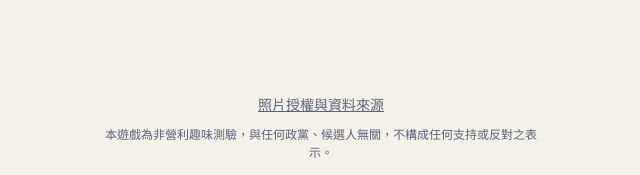
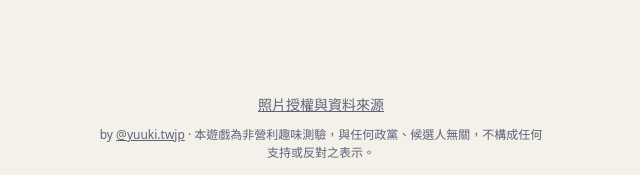
Before and after one commit to yukytw/tw-2026-election-game, a website with bundled scripts: page index.html in a window 1280 px wide. Shown: the part 622-797 px from the top of the page, without its empty margins (319-959 px from the left). Built offline with nearby package versions, Linux system fonts and the light colour scheme.

Commit message:
Credit the author in a single shared footer
The footer was copied into both the start and result screens, and adding the
byline to one of them immediately drifted from the other, so there is now one
footer outside the screens, hidden on the timed play screen, which needs the
height for the choices, and on the credits page, which would link to itself.
The disclaimer carries the byline rather than sitting on its own line, and it
now also shows on the result screen, which is where someone is about to post
about candidates.

Moving the footer out of the screens left each screen claiming a full viewport
of its own, so the footer stacked on top of that and the page overflowed; the
active screen now flexes to fill whatever the footer leaves. #app also gets
border-box, without which its min-height sat outside its own padding and
overflowed by a further 32px.

Co-Authored-By: Claude Opus 5 <noreply@anthropic.com>

```diff
--- a/index.html
+++ b/index.html
@@ -29,10 +29,6 @@
         <button id="btn-start" class="btn primary big">開始挑戰</button>
         <p class="best" id="best-score" hidden></p>
       </div>
-      <footer class="foot">
-        <button class="link" data-open="credits">照片授權與資料來源</button>
-        <p class="disclaimer">本遊戲為非營利趣味測驗，與任何政黨、候選人無關，不構成任何支持或反對之表示。</p>
-      </footer>
     </section>
 
     <!-- 遊戲畫面 -->
@@ -74,9 +70,6 @@
       </div>
       <h2 class="missed-title" id="missed-title" hidden>這幾位你還沒答對</h2>
       <ul class="missed" id="missed"></ul>
-      <footer class="foot">
-        <button class="link" data-open="credits">照片授權與資料來源</button>
-      </footer>
     </section>
 
     <!-- 授權說明 -->
@@ -87,6 +80,12 @@
       <p>縣市界線：內政部國土測繪中心「直轄市、縣(市)界線」，依政府資料開放授權條款第 1 版使用，經 <a href="https://github.com/dkaoster/taiwan-atlas" target="_blank" rel="noopener">taiwan-atlas</a> 轉檔與簡化。候選人名單依各縣市選舉委員會登記資料，以中選會公告為準。</p>
       <ul class="credits" id="credits"></ul>
     </section>
+
+    <!-- 共用 footer：遊戲中與授權頁不顯示（見 .foot 的 data-screen 規則） -->
+    <footer class="foot">
+      <button class="link" data-open="credits">照片授權與資料來源</button>
+      <p class="disclaimer">by <a href="https://www.threads.com/@yuuki.twjp" target="_blank" rel="noopener">@yuuki.twjp</a> · 本遊戲為非營利趣味測驗，與任何政黨、候選人無關，不構成任何支持或反對之表示。</p>
+    </footer>
   </main>
   <div class="toast" id="toast" role="status"></div>
   <script type="module" src="src/main.js"></script>
--- a/src/main.js
+++ b/src/main.js
@@ -54,6 +54,7 @@ let state = null;
 
 function show(id) {
   document.querySelectorAll(".screen").forEach((s) => s.classList.toggle("active", s.id === `screen-${id}`));
+  document.body.dataset.screen = id;
   window.scrollTo(0, 0);
 }
 
--- a/src/style.css
+++ b/src/style.css
@@ -37,9 +37,13 @@ button { font: inherit; color: inherit; cursor: pointer; }
   margin: 0 auto;
   min-height: 100dvh;
   padding: max(16px, env(safe-area-inset-top)) 16px max(16px, env(safe-area-inset-bottom));
+  box-sizing: border-box;
+  display: flex;
+  flex-direction: column;
 }
 
-.screen { display: none; flex-direction: column; min-height: calc(100dvh - 32px); }
+/* flex: 1 so the active screen fills whatever the shared footer leaves, never more. */
+.screen { display: none; flex-direction: column; flex: 1; }
 .screen.active { display: flex; }
 
 /* ---------- start ---------- */
@@ -56,9 +60,13 @@ h1 { margin: 0; font-size: clamp(56px, 18vw, 84px); line-height: 1.02; font-weig
 .btn.big { font-size: 20px; padding: 16px 40px; box-shadow: 0 6px 0 #c94d1d; }
 .btn.big:active { transform: translateY(4px); box-shadow: 0 2px 0 #c94d1d; }
 
+/* The timed play screen needs the height for the choices, and the credits page would link to itself. */
 .foot { text-align: center; padding-top: 16px; }
+body[data-screen="play"] .foot,
+body[data-screen="credits"] .foot { display: none; }
 .link { background: none; border: 0; color: var(--muted); text-decoration: underline; font-size: 14px; padding: 8px; }
 .disclaimer { font-size: 12px; color: var(--muted); margin: 4px 0 0; line-height: 1.5; }
+.disclaimer a { color: inherit; }
 
 /* ---------- play ---------- */
 .hud { display: grid; grid-template-columns: 64px 1fr 64px; align-items: center; gap: 12px; margin-bottom: 12px; }
```
Also changed, not shown: README.md.
